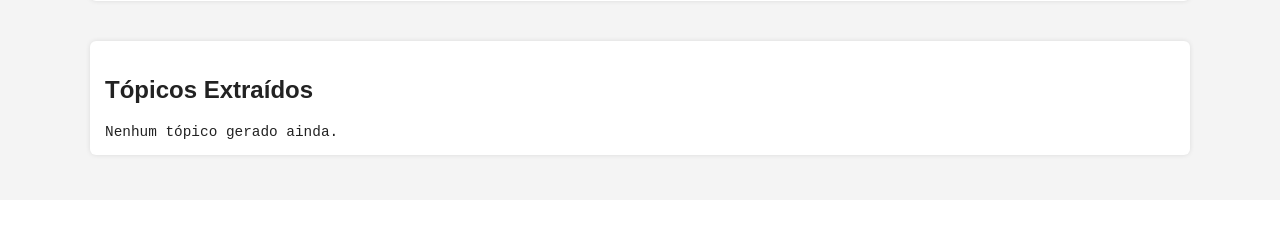
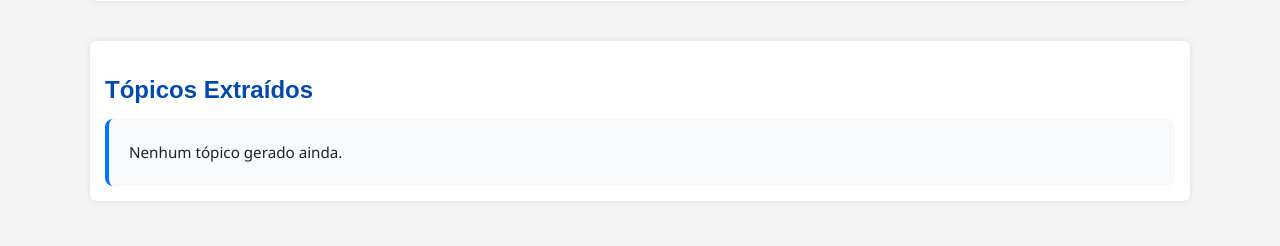
Before and after one commit to kaueriki/TrabalhoFinalPLN, a Flask app: page / in a window 1280 px wide. Shown: the part 666-912 px from the top of the page. Before the commit the page ends 825 px from the top, so only its background shows below. Run offline with Flask 3, Linux system fonts and the light colour scheme.

Commit message:
Correção do Frontend - LDA e Transformers

```diff
--- a/src/static/script.js
+++ b/src/static/script.js
@@ -45,9 +45,12 @@ document.getElementById("btn-transformers").onclick = async () => {
 function exibirTopicos(topicos) {
     let texto = "";
     topicos.forEach((topico, i) => {
-        texto += `Tópico ${i + 1}:\n`;
+        texto += `📌 Tópico ${i + 1}\n`;
+        texto += "━━━━━━━━━━━━━━━━━━━━━━━━━━\n";
         topico.forEach(([palavra, score]) => {
-            texto += `  - ${palavra}: ${score.toFixed(4)}\n`;
+            const barLength = Math.round(score * 50);
+            const bar = "█".repeat(barLength) + "░".repeat(50 - barLength);
+            texto += `  ${palavra.padEnd(15)} ${bar} ${score.toFixed(4)}\n`;
         });
         texto += "\n";
     });
--- a/src/static/style.css
+++ b/src/static/style.css
@@ -62,6 +62,7 @@ header {
   display: flex;
   gap: 20px;
   flex-wrap: wrap;
+  flex-direction: column;
 }
 
 .chart-card {
@@ -71,6 +72,12 @@ header {
   flex: 1;
   min-width: 300px;
   box-shadow: 0 0 5px rgba(0,0,0,0.1);
+}
+
+#chartPie {
+  max-width: 400px;
+  max-height: 400px;
+  margin: 0 auto;
 }
 
 .bar-charts-container {
@@ -83,6 +90,17 @@ header {
 
 #insights-text {
   white-space: pre-wrap;
-  font-family: 'Courier New', monospace;
-  font-size: 0.9rem;
+  font-family: 'Segoe UI', Tahoma, Geneva, Verdana, sans-serif;
+  font-size: 0.95rem;
+  line-height: 1.8;
+  background: #f8f9fa;
+  padding: 20px;
+  border-radius: 8px;
+  border-left: 4px solid #0074ff;
 }
+
+.insights h2 {
+  color: #004aad;
+  margin-bottom: 15px;
+  font-size: 1.5rem;
+}
```
Also changed, not shown: src/backend/tranformers_topic_model.py (+5 -2 lines).
